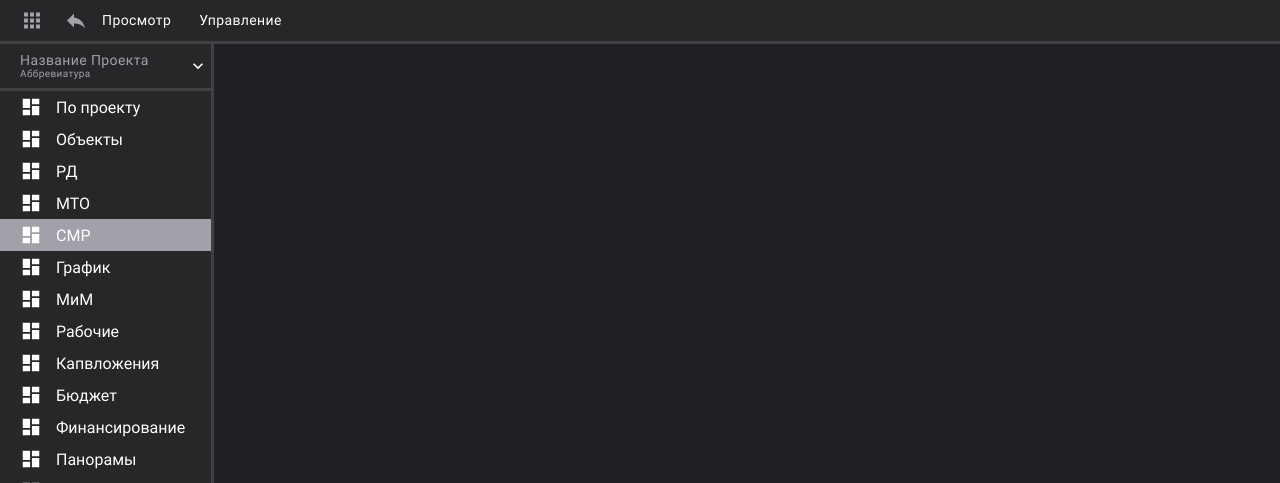
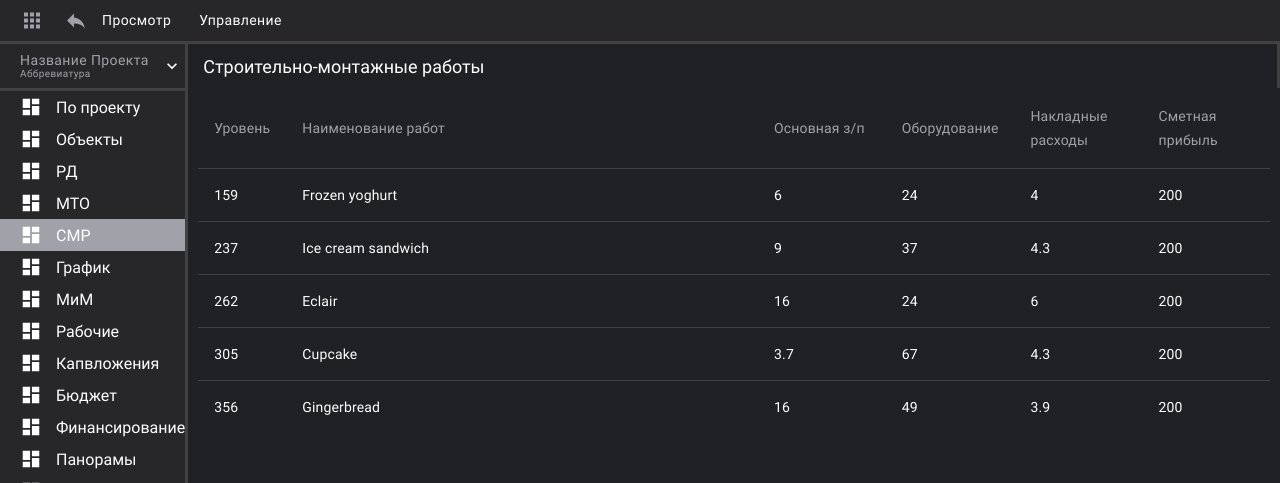
Before and after one commit to elizaveetaPopova/seven-winds, a React (Create React App) app: page / in a window 1280 px wide. Shown: the top 483 px of the page. Built offline with nearby package versions, Linux system fonts and the light colour scheme.

Commit message:
added dashboard

```diff
--- a/src/App.tsx
+++ b/src/App.tsx
@@ -13,12 +13,23 @@ const Wrapper = styled.div`
   height: 100vh;
 `;
 
+const Content = styled.div`
+  display: flex;
+  flex-direction: row;
+  height: 100%;
+`;
+
 function App() {
   const [theme] = useState(() =>
     createTheme({
       palette: {
         primary: {
           main: cssVar('--text-color-main'),
+          light: cssVar('--text-color-grey'),
+        },
+        secondary: {
+          main: cssVar('--main-bg-color'),
+          light: cssVar('--border-color'),
         },
       },
     }),
@@ -28,8 +39,10 @@ function App() {
     <ThemeProvider theme={theme}>
       <Wrapper>
         <Header />
-        <NavigationPanel />
-        <Dashboard />
+        <Content>
+          <NavigationPanel />
+          <Dashboard />
+        </Content>
       </Wrapper>
     </ThemeProvider>
   );
--- /dev/null
+++ b/src/components/Dashboard.tsx
@@ -0,0 +1,30 @@
+import { styled } from 'styled-components';
+
+import Table from './Table';
+
+const DashboardWrapper = styled.div`
+  width: 100%;
+  display: flex;
+  flex-direction: column;
+`;
+
+const Caption = styled.div`
+  height: var(--heigth-of-blocks);
+  color: var(--text-color-main);
+  font-size: 18px;
+  padding: 0 15px;
+  display: flex;
+  align-items: center;
+  border-right: solid var(--border-color);
+`;
+
+const Dashboard = () => {
+  return (
+    <DashboardWrapper>
+      <Caption>Строительно-монтажные работы</Caption>
+      <Table />
+    </DashboardWrapper>
+  );
+};
+
+export default Dashboard;
--- a/src/components/Header.tsx
+++ b/src/components/Header.tsx
@@ -8,7 +8,7 @@ import { CustomButton as Button } from './Button';
 
 const HeaderWrapper = styled.div`
   background-color: var(--dashboard-color);
-  height: 44px;
+  height: var(--heigth-of-blocks);
   display: flex;
   padding-left: var(--offset);
   border-bottom: solid var(--border-color);
--- /dev/null
+++ b/src/components/Table/index.tsx
@@ -0,0 +1,99 @@
+import {
+  Paper,
+  TableContainer,
+  Table as MuiTable,
+  TableHead,
+  TableRow,
+  TableCell,
+  styled,
+  tableCellClasses,
+  TableBody,
+} from '@mui/material';
+
+const StyledTableCell = styled(TableCell)(({ theme }) => ({
+  [`&.${tableCellClasses.head}`]: {
+    backgroundColor: theme.palette.secondary.main,
+    color: theme.palette.primary.light,
+    fontSize: 14,
+    borderBottom: '1px solid' + theme.palette.secondary.light,
+  },
+  [`&.${tableCellClasses.body}`]: {
+    fontSize: 14,
+    backgroundColor: theme.palette.secondary.main,
+    color: theme.palette.primary.main,
+    borderBottom: '1px solid' + theme.palette.secondary.light,
+  },
+  [`& .${tableCellClasses.root}`]: {
+    border: 0,
+  },
+}));
+
+const StyledTableRow = styled(TableRow)(({ theme }) => ({
+  '&:last-child td, &:last-child th': {
+    border: 0,
+  },
+}));
+
+const createData = (
+  level: number,
+  title: string,
+  salary: number,
+  equipment: number,
+  overheads: number,
+  estimatedProfit: number,
+) => {
+  return { level, title, salary, equipment, overheads, estimatedProfit };
+};
+
+const rows = [
+  createData(159, 'Frozen yoghurt', 6.0, 24, 4.0, 200),
+  createData(237, 'Ice cream sandwich', 9.0, 37, 4.3, 200),
+  createData(262, 'Eclair', 16.0, 24, 6.0, 200),
+  createData(305, 'Cupcake', 3.7, 67, 4.3, 200),
+  createData(356, 'Gingerbread', 16.0, 49, 3.9, 200),
+];
+
+console.log('rows :>> ', rows);
+
+const Table = () => {
+  return (
+    <TableContainer sx={{ padding: '0 10px' }}>
+      <MuiTable sx={{ minWidth: 700 }} aria-label="customized table">
+        <colgroup>
+          <col style={{ width: '7%' }} />
+          <col style={{ width: '45%' }} />
+          <col style={{ width: '12%' }} />
+          <col style={{ width: '12%' }} />
+          <col style={{ width: '12%' }} />
+          <col style={{ width: '12%' }} />
+        </colgroup>
+        <TableHead>
+          <TableRow>
+            <StyledTableCell>Уровень</StyledTableCell>
+            <StyledTableCell>Наименование работ</StyledTableCell>
+            <StyledTableCell>Основная з/п</StyledTableCell>
+            <StyledTableCell>Оборудование</StyledTableCell>
+            <StyledTableCell>Накладные расходы</StyledTableCell>
+            <StyledTableCell>Сметная прибыль</StyledTableCell>
+          </TableRow>
+        </TableHead>
+        <TableBody>
+          {rows.map((row) => (
+            <StyledTableRow key={row.level}>
+              <StyledTableCell component="th" scope="row">
+                {row.level}
+              </StyledTableCell>
+              <StyledTableCell>{row.title}</StyledTableCell>
+              <StyledTableCell>{row.salary}</StyledTableCell>
+              <StyledTableCell>{row.equipment}</StyledTableCell>
+              <StyledTableCell>{row.overheads}</StyledTableCell>
+              <StyledTableCell>{row.estimatedProfit}</StyledTableCell>
+            </StyledTableRow>
+          ))}
+        </TableBody>
+      </MuiTable>
+    </TableContainer>
+  );
+};
+
+export default Table;
--- a/src/styles/vars.sass
+++ b/src/styles/vars.sass
@@ -9,3 +9,4 @@
     --text-color-grey: var(--medium-light-shade-of-blue-magenta)
 
     --offset: 20px
+    --heigth-of-blocks: 44px
```
